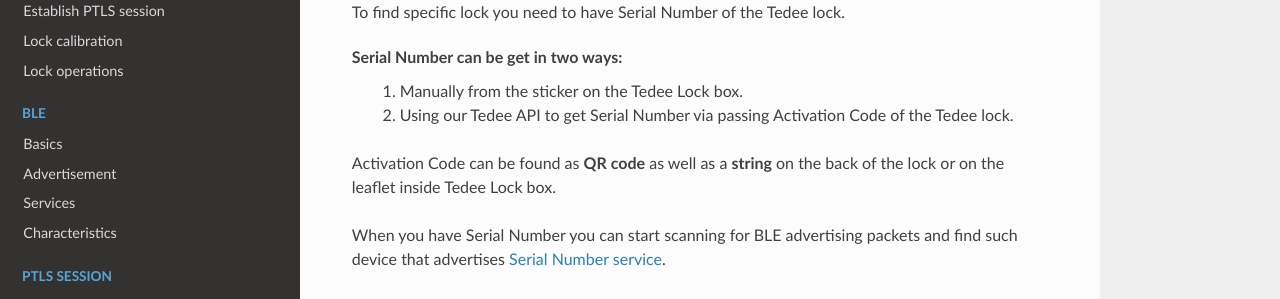
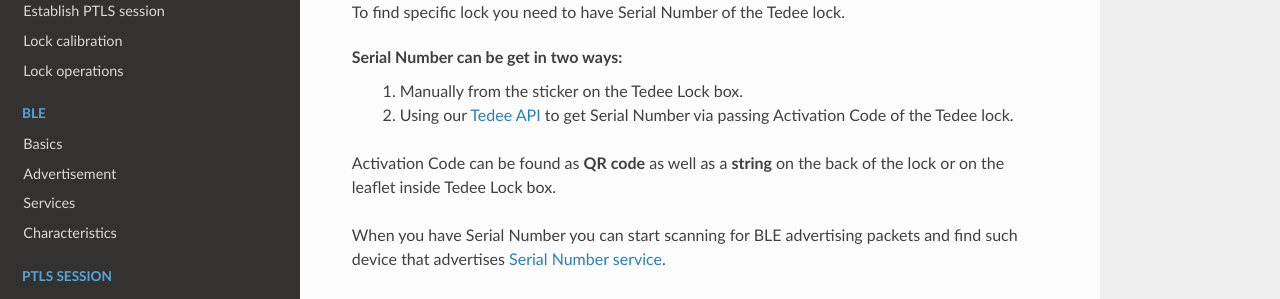
Before and after one commit to tedee-com/tedee-lock-ble-api-doc, a Sphinx documentation site: the page built from docs/source/howtos/find-tedee-lock.rst, in a window 1280 px wide and 924 px high. Shown: the part 215-514 px from the top of the window. Built offline with Sphinx 7.4.7 and the Read the Docs theme 2.0.0, drawn with Linux system fonts in a browser that asks for light colours; pages that are not in the unit, such as notebooks, are missing from menus; part of the change alters nothing that is shown.

```diff
--- a/docs/source/howtos/find-tedee-lock.rst
+++ b/docs/source/howtos/find-tedee-lock.rst
@@ -8,7 +8,7 @@ To find specific lock you need to have Serial Number of the Tedee lock.
 
 Serial Number can be get in two ways:
     #. Manually from the sticker on the Tedee Lock box.
-    #. Using our Tedee API to get Serial Number via passing Activation Code of the Tedee lock.
+    #. Using our `Tedee API <https://api.tedee.com/>`_ to get Serial Number via passing Activation Code of the Tedee lock.
 
 Activation Code can be found as **QR code** as well as a **string** on the back of the lock or on the leaflet inside Tedee Lock box.
 
```
